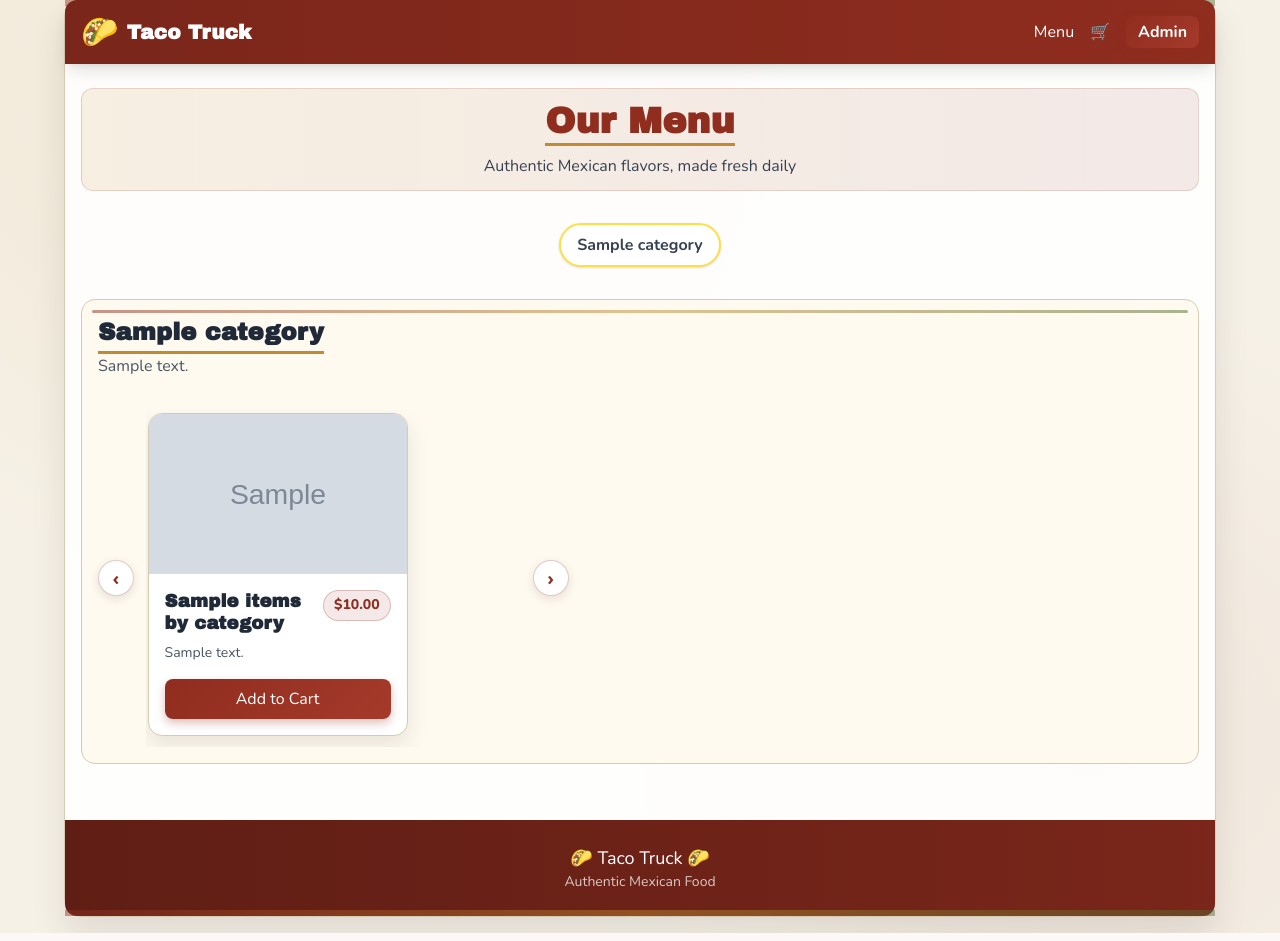
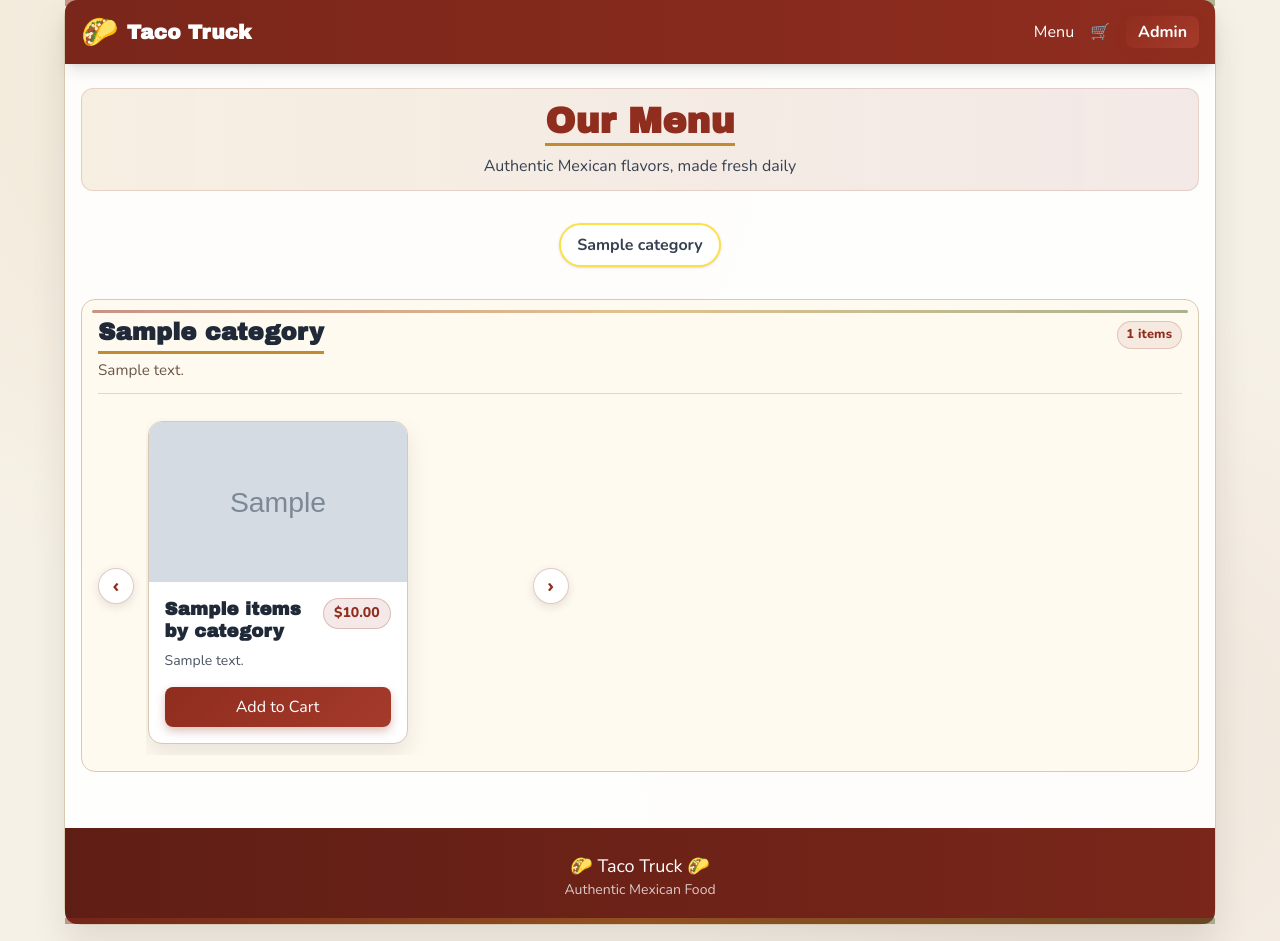
Before and after one commit to davislcruz/taco-truck-web-app, a FastAPI app: template app/templates/menu.html in a window 1280 px wide. Shown: the part 17-958 px from the top of the page. Run offline with FastAPI, Linux system fonts and the light colour scheme; the template is opened without the code that fills it: most values are stand-ins (such as "Sample title", 1, 10 or a date in 2020); grey boxes marked "Sample" are stand-in pictures; some libraries are stand-ins or nearby versions.

Commit message:
✨ Improve menu section headers with title row, item count badges, and refined subtitle styling

```diff
--- a/app/static/css/custom.css
+++ b/app/static/css/custom.css
@@ -218,3 +218,32 @@ footer {
     background: linear-gradient(90deg, var(--brand-primary), var(--brand-accent), var(--brand-secondary));
     opacity: .5;
 }
+
+.menu-section-header {
+    border-bottom: 1px solid rgba(143, 45, 31, 0.18);
+    padding-bottom: .65rem;
+}
+
+.menu-section-title-row {
+    display: flex;
+    align-items: center;
+    justify-content: space-between;
+    gap: .75rem;
+}
+
+.menu-section-subtitle {
+    margin-top: .35rem;
+    color: var(--muted);
+    font-size: .95rem;
+}
+
+.section-count {
+    font-size: .8rem;
+    font-weight: 800;
+    letter-spacing: .2px;
+    color: var(--brand-primary);
+    background: rgba(143, 45, 31, 0.08);
+    border: 1px solid rgba(143, 45, 31, 0.2);
+    padding: .2rem .55rem;
+    border-radius: 999px;
+}
--- a/app/templates/menu.html
+++ b/app/templates/menu.html
@@ -20,12 +20,17 @@
 <!-- Menu Sections -->
 {% for category in categories %}
 <section id="cat-{{ category.id }}" class="mb-8 category-section {% if loop.index0 % 2 == 1 %}alt{% endif %}">
-    <div class="pb-2 mb-6">
-        <h2 class="text-2xl font-bold text-gray-800 section-title">{{ category.name }}</h2>
+    <header class="menu-section-header mb-6">
+        <div class="menu-section-title-row">
+            <h2 class="text-2xl font-bold text-gray-800 section-title">{{ category.name }}</h2>
+            <span class="section-count">{{ items_by_category[category.id] | length }} items</span>
+        </div>
         {% if category.description %}
-        <p class="text-gray-600">{{ category.description }}</p>
+        <p class="menu-section-subtitle">{{ category.description }}</p>
+        {% else %}
+        <p class="menu-section-subtitle">Freshly prepared with authentic flavors.</p>
         {% endif %}
-    </div>
+    </header>
 
     <div class="carousel-shell">
         <button class="carousel-btn left" type="button" onclick="scrollCarousel('carousel-{{ category.id }}', -1)">‹</button>
```
